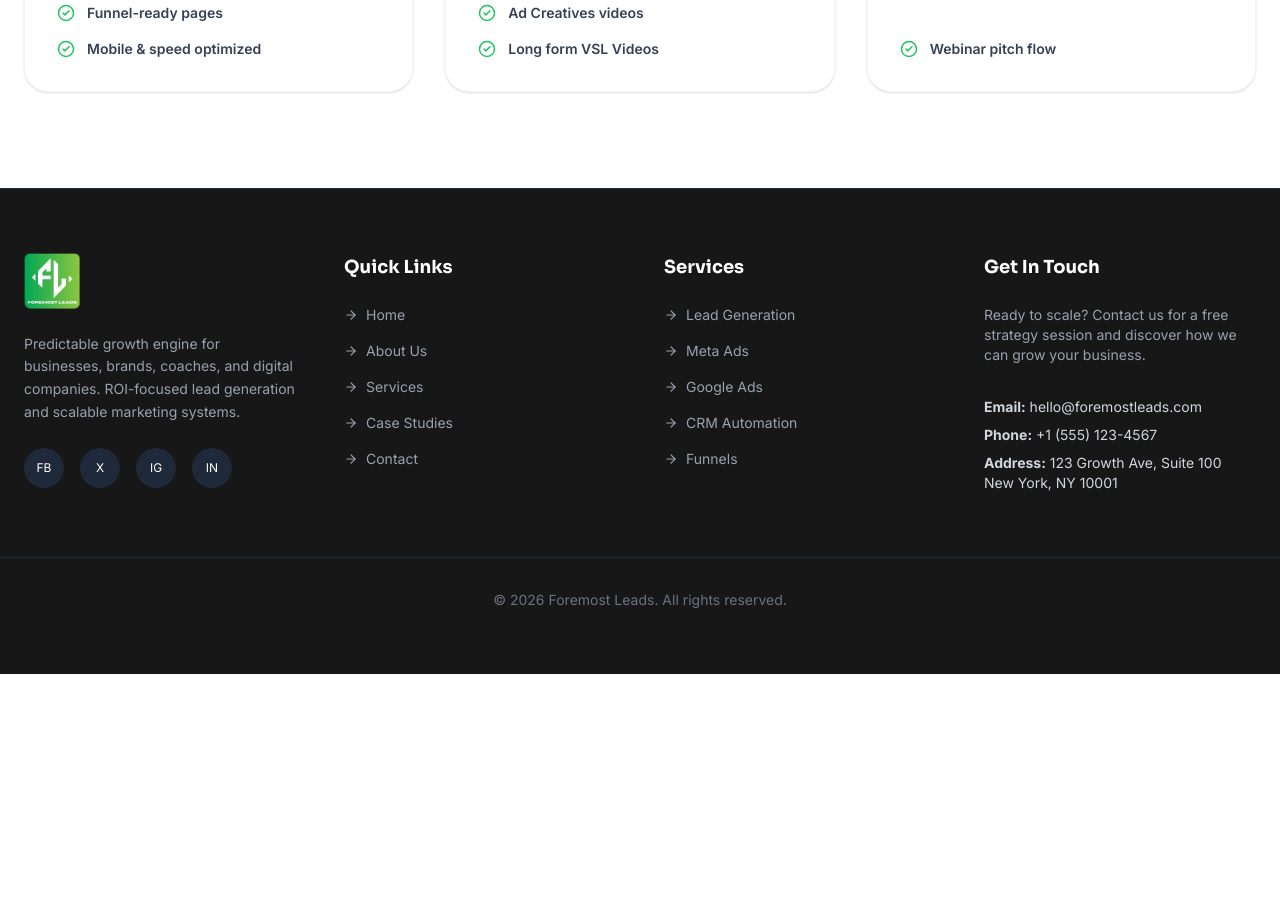
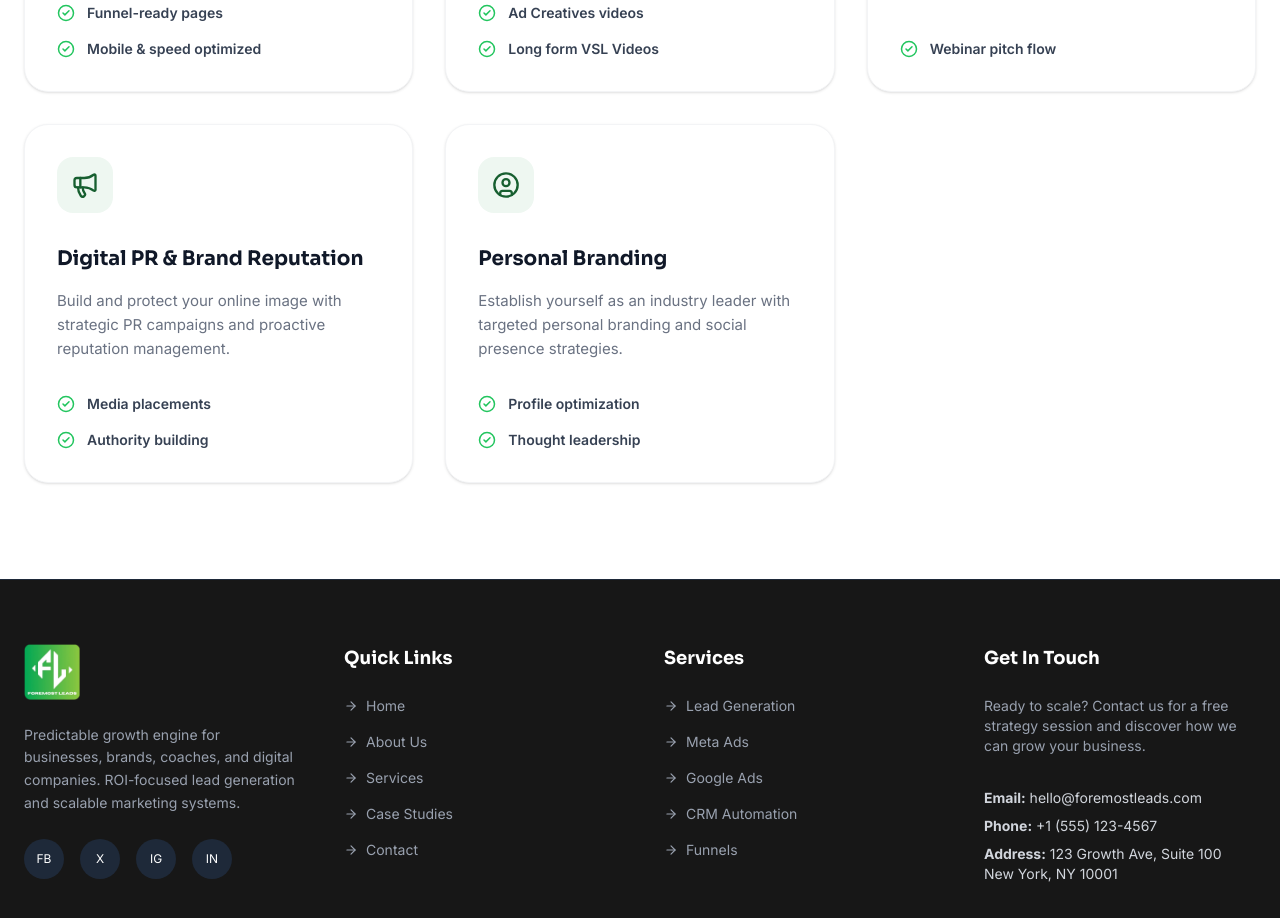
Before and after one commit to shivanshpareek3/Foremostleads.com, a Next.js app: page / in a window 1280 px wide. Shown: the part 5100-6018 px from the top of the page. Before the commit the page ends 5774 px from the top, so only its background shows below. Built offline with nearby package versions, Linux system fonts and the light colour scheme.

Commit message:
feat: add digital PR and personal branding to other services

```diff
--- a/src/components/Services.tsx
+++ b/src/components/Services.tsx
@@ -50,6 +50,16 @@ export default function Services() {
       title: "Sales Closing Training",
       description: "We create conversion-focused content and provide comprehensive pitch flow training aligned with your sales goals.",
       features: ["Webinar pitch flow"]
+    },
+    {
+      title: "Digital PR & Brand Reputation",
+      description: "Build and protect your online image with strategic PR campaigns and proactive reputation management.",
+      features: ["Media placements", "Authority building"]
+    },
+    {
+      title: "Personal Branding",
+      description: "Establish yourself as an industry leader with targeted personal branding and social presence strategies.",
+      features: ["Profile optimization", "Thought leadership"]
     }
   ];
 
@@ -152,6 +162,8 @@ export default function Services() {
               if (index === 0) Icon = require("lucide-react").Monitor;
               if (index === 1) Icon = require("lucide-react").Video;
               if (index === 2) Icon = require("lucide-react").Headset;
+              if (index === 3) Icon = require("lucide-react").Megaphone;
+              if (index === 4) Icon = require("lucide-react").UserCircle;
 
               return (
                 <motion.div
```
